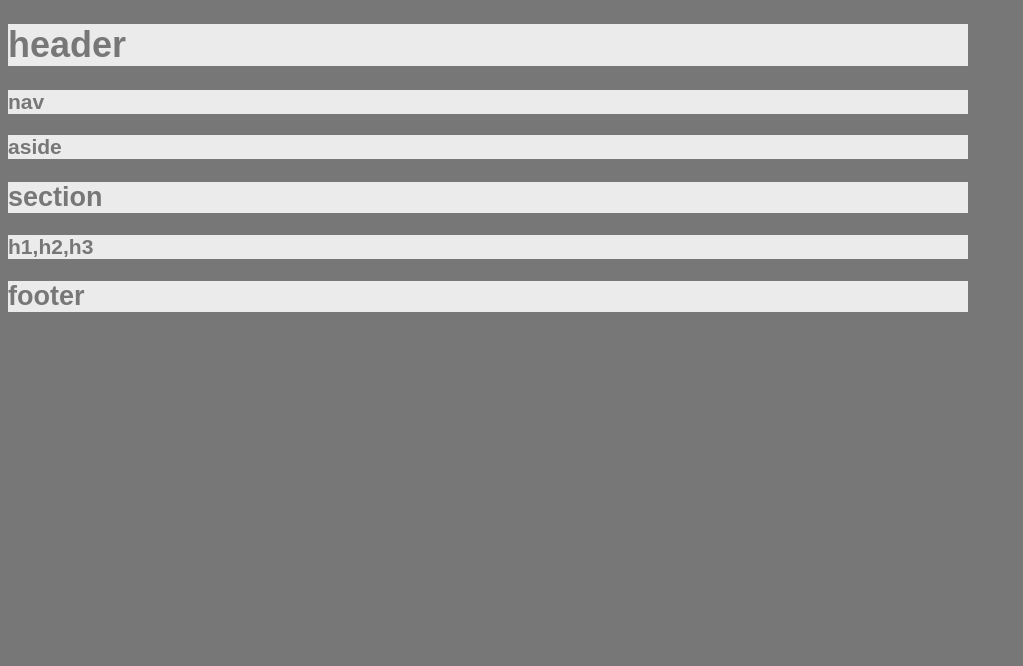
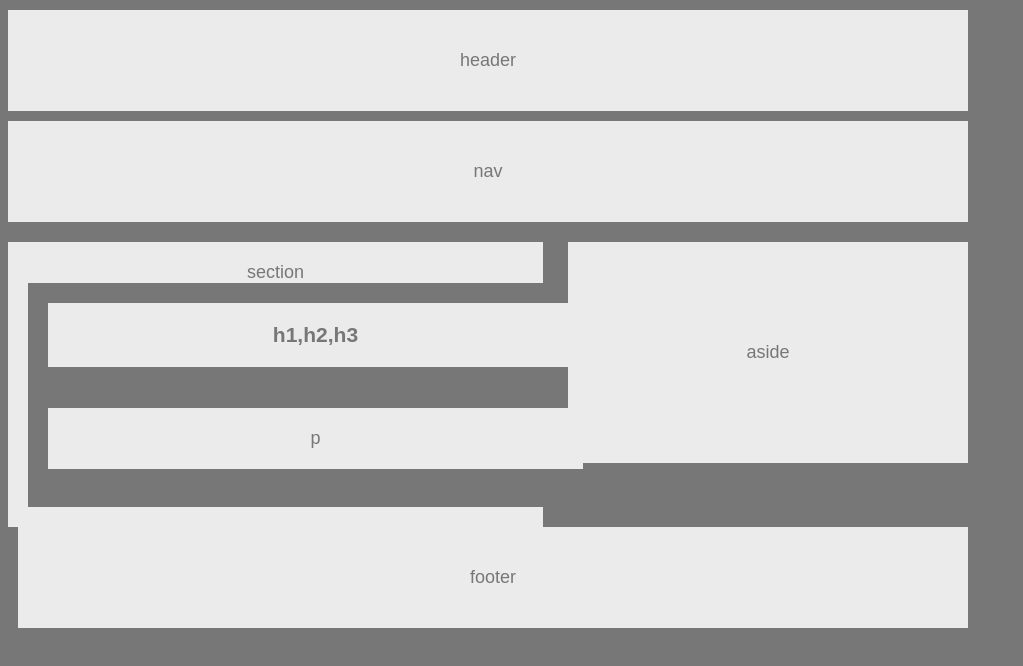
Before and after one commit to Sellieee/HW-Wireframe, a plain HTML site: page index.html in a window 1280 px wide. Shown: the whole page, without its empty margins (0-1023 px from the left). Drawn offline with Linux system fonts and the light colour scheme.

Commit message:
updated HTML and CSS - still incomplete

```diff
--- a/index.html
+++ b/index.html
@@ -3,44 +3,36 @@
 
 <head>
     <meta charset="UTF-8">
-    <title>Week 1 Homework</title>
-    <link rel="stylesheet" href="style.css">
+    <title>HW-Wireframe</title>
+    <link rel="stylesheet" type="text/css" href="style.css">
 </head>
 
 <body>
-  <header #="top">
-    <h1>header</h1>
-  </header>
+    <header>
+        header
+    </header>
 
-  <div>
 
-    <section>
-      <nav #="second-top">
-        <h1>nav</h1>
-      </nav>
-    </section>
+    <nav>
+        nav
+    </nav>
 
-    <section>
-      <aside #="mid-right">
-        <h1>aside</h1>
-      </aside>
-    </section>
+    <aside>
+        aside
+    </aside>
 
-    <Section #="contain">
-      <h1>section</h1>
-        <Article class="mid-left">
-          <h1>h1,h2,h3</h1>
+    <Section>
+        section
+        <Article>
+            <h1>h1,h2,h3</h1>
+            <p>p</p>
         </Article>
-            <p></p>
     </Section>
 
-    <section>
-      <Footer #="end">
-        <h1>footer</h1>
+      <Footer>
+        footer
       </Footer>
-    </section>
 
-  </div>
 </body>
 
 </html>
--- a/style.css
+++ b/style.css
@@ -4,22 +4,90 @@ body
     color: #777;
     font-family: Arial, Helvetica, sans-serif;
     font-size: 18px;
-    width: 960px;}
-.top .second-top .mid-right .end
+    width: 960px;
+    text-align: center;
+    }
+
+header
     {
-    background-color: #ebebeb;}
-.mid-left
+    background-color: #ebebeb;
+    padding: 40px;
+    float: auto;
+    margin-top: 10px;
+    margin-bottom: 10px;
+    display: block;
+    clear: both;
+    }
+
+nav
+    {
+     background-color: #ebebeb;
+     text-align: center;
+     padding: 40px;
+     float: auto;
+     margin-bottom: 20px;
+     display: block;
+     clear: both;
+    }
+
+section
+    {
+    background-color: #ebebeb;
+    text-align: center;
+    width: 495px;
+    float: left;
+    margin-right: 20px;
+    padding: 20px;
+        }
+
+aside
+    {
+    background-color: #ebebeb;
+    text-align: center;
+    float: right;
+    padding: 100px;
+    width: 200px;
+    }
+
+footer
+    {
+    background-color: #ebebeb;
+    text-align: center;
+    padding: 40px;
+    float: auto;
+    margin-left: 10px;
+    display: block;
+    clear: both;
+    }
+
+article
     {
     color: #ebebeb;
-    background-color: #777;}
+    background-color: #777;
+    text-align: center;
+    width: 495px;
+    float: left;
+    padding: 20px;
+    }
+
 h1
     {
     color: #777;
-    background-color: #ebebeb;}
+    background-color: #ebebeb;
+    text-align: center;
+    width: 495px;
+    float: left;
+    padding: 20px;
+    margin-top: 0px;
+    }
+
 p
     {
     color: #777;
-    background-color: #ebebeb;}
-.contain
-    {
-    width: 495px}
+    background-color: #ebebeb;
+    text-align: center;
+    width: 495px;
+    float: left;
+    padding: 20px;
+    margin-top: 20px;
+    }
```
